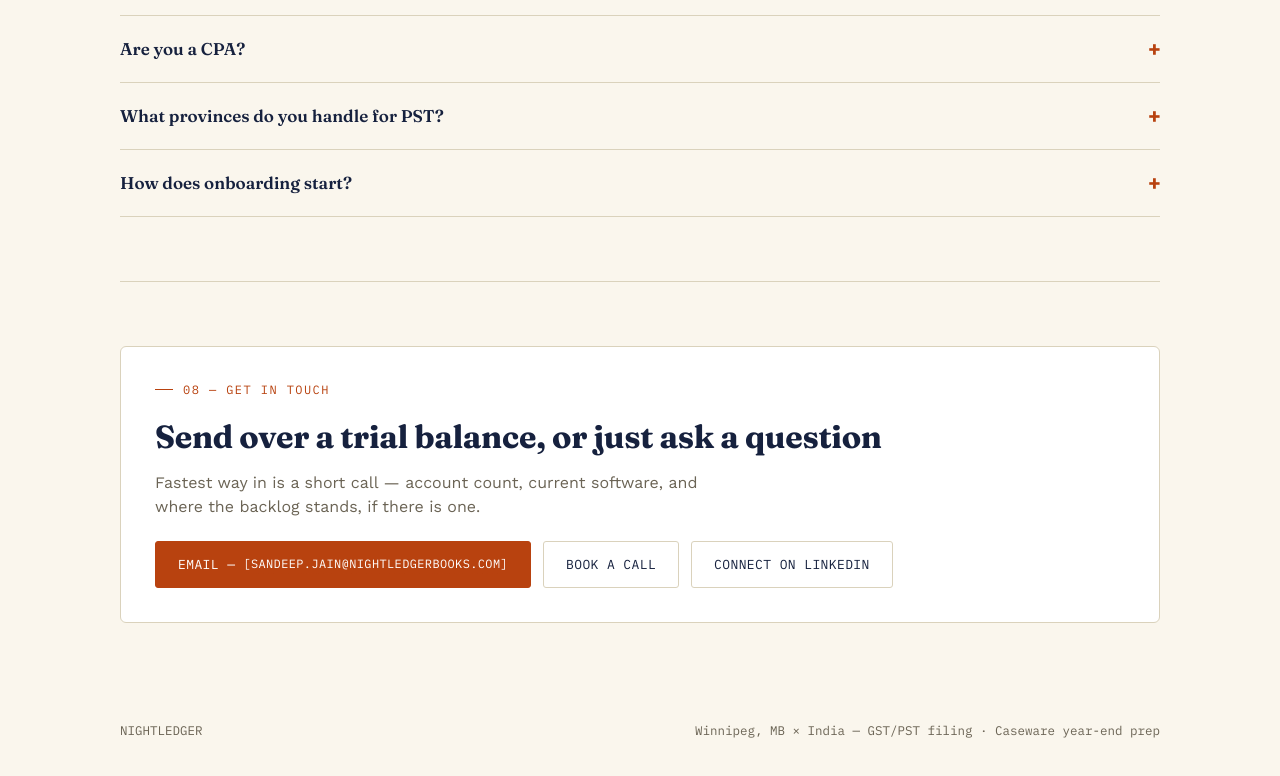
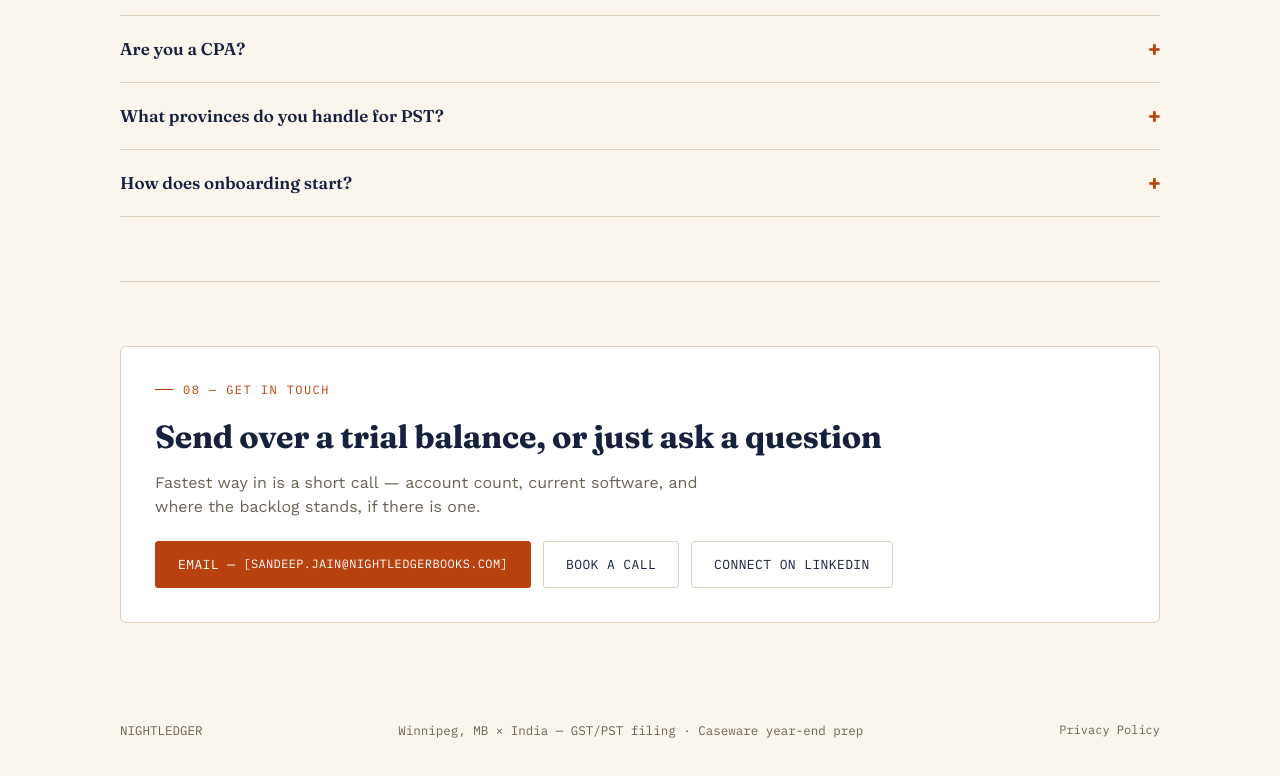
Before and after one commit to sandeeppjain108-ops/nightledger-site, a plain HTML site: page index.html in a window 1280 px wide. Shown: the part 5165-5941 px from the top of the page. Drawn offline with nearby package versions, Linux system fonts and the light colour scheme.

Commit message:
Add footer link to Privacy Policy page

```diff
--- a/index.html
+++ b/index.html
@@ -533,6 +533,7 @@
   <div class="wrap footrow">
     <div>NIGHTLEDGER</div>
     <div>Winnipeg, MB × India — GST/PST filing · Caseware year-end prep</div>
+    <div><a href="/privacy.html" style="font-size:12px; color:var(--muted); text-decoration:none;">Privacy Policy</a></div>
   </div>
 </footer>
 
```
